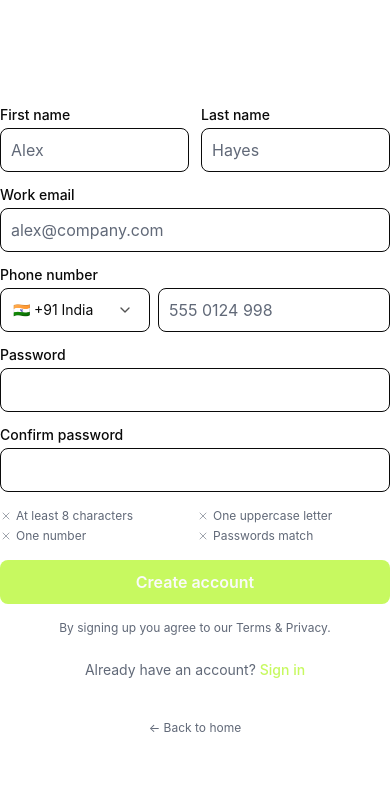
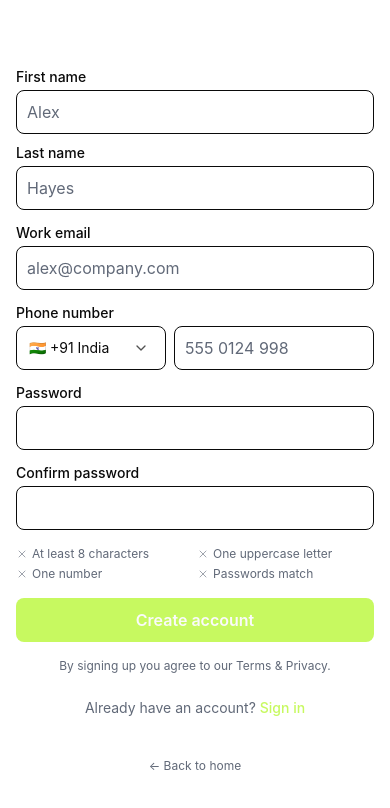
Before and after one commit to arvi-ey/Zenvy, a React (Vite) app in the folder admin2/: page /sign-up in a window 390 px wide. Shown: the top 808 px of the page. Built offline with nearby package versions, Linux system fonts and the light colour scheme.

Commit message:
chore:
sign-up ui responsive

```diff
--- a/admin2/src/pages/auth/SignUp.tsx
+++ b/admin2/src/pages/auth/SignUp.tsx
@@ -36,8 +36,8 @@ export default function SignUp() {
 
     return (
         <div className="w-full min-h-screen flex justify-center items-center bg-background ">
-            <form onSubmit={submit} className="space-y-4">
-                <div className="grid grid-cols-2 gap-3">
+            <form onSubmit={submit} className="w-full max-w-lg px-4 sm:px-6 space-y-4">
+                <div className="grid grid-cols-1 sm:grid-cols-2 gap-3">
                     <Field label="First name"><Input value={form.firstName} onChange={(e) => set("firstName", e.target.value)} placeholder="Alex" className="h-11" required /></Field>
                     <Field label="Last name"><Input value={form.lastName} onChange={(e) => set("lastName", e.target.value)} placeholder="Hayes" className="h-11" required /></Field>
                 </div>
@@ -46,7 +46,7 @@ export default function SignUp() {
                     <Label>Phone number</Label>
                     <div className="flex items-center gap-2">
                         <Select value={form.countryCode} onValueChange={(v) => set("countryCode", v)}  >
-                            <SelectTrigger className="h-11 w-[150px] !bg-card border border-foreground text-foreground"><SelectValue /></SelectTrigger>
+                            <SelectTrigger className="h-11 sm:w-[150px] w-[150px] !bg-card border border-foreground text-foreground"><SelectValue /></SelectTrigger>
                             <SelectContent className="max-h-72">
                                 {countryCodes.map((c) => (
                                     <SelectItem key={`${c.country}-${c.code}`} value={c.code}>{c.flag} {c.code} {c.country}</SelectItem>
```
